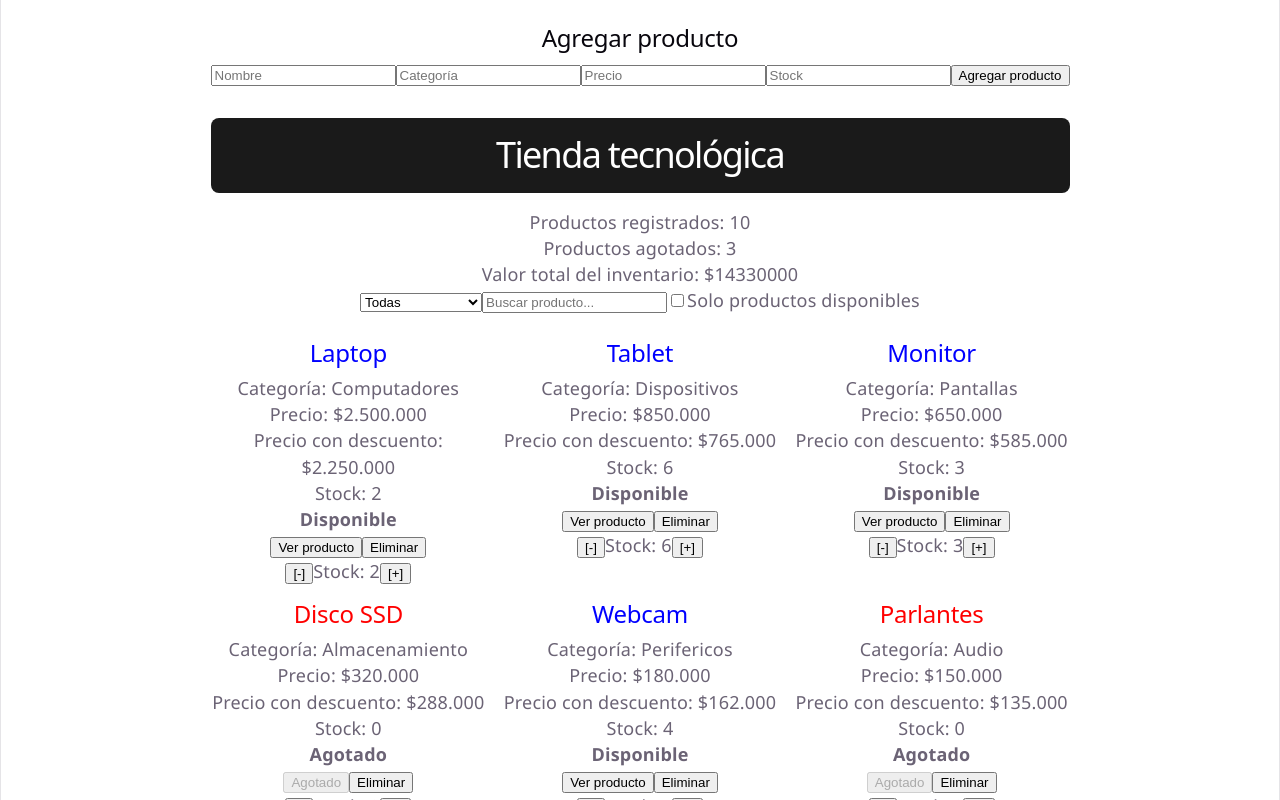
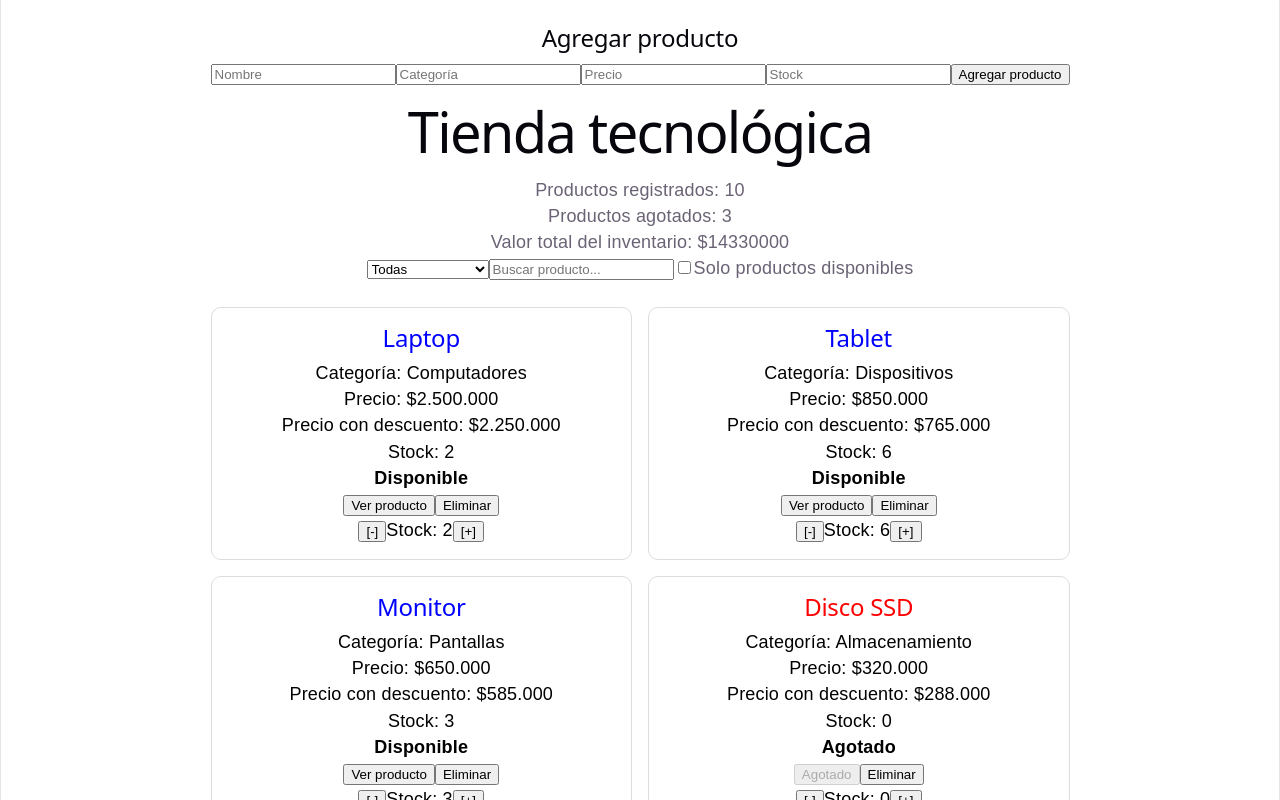
Before and after one commit to ireguisara09/react-js-ficha-3409609-Sara-Iregui, a React (Vite) app in the folder tienda-react/: page / in a window 1280 px wide. Shown: the top 800 px of the page. Built offline with nearby package versions, Linux system fonts and the light colour scheme.

Commit message:
Cambios CSS

```diff
--- a/tienda-react/src/App.css
+++ b/tienda-react/src/App.css
@@ -1,162 +1,18 @@
-/* ===== Variables de color y estilo base ===== */
-:root {
-  --color-fondo-oscuro: #1a1a1a;
-  --color-texto-claro: #ffffff;
-  --color-texto-secundario: #a9c6e8;
-  --color-boton: #4a5b7a;
-  --color-boton-hover: #5f7299;
-  --color-borde: #3a3a3a;
-}
-
-/* ===== Contenedor principal ===== */
 .contenedor {
-  max-width: 1000px;
+  max-width: 1100px;
   margin: 0 auto;
   padding: 24px;
-  font-family: "Segoe UI", Arial, sans-serif;
+  font-family: Arial, sans-serif;
 }
-
-/* ===== Título principal ===== */
-.contenedor h1 {
-  background-color: var(--color-fondo-oscuro);
-  color: var(--color-texto-claro);
-  text-align: center;
-  padding: 24px;
-  margin-bottom: 16px;
-  border-radius: 8px;
-  font-size: 2rem;
-}
-
-/* ===== Indicadores de inventario ===== */
-.indicadores {
-  background-color: var(--color-fondo-oscuro);
-  color: var(--color-texto-secundario);
-  text-align: center;
-  padding: 12px;
-  margin-bottom: 24px;
-  border-radius: 8px;
-}
-
-.indicadores p {
-  margin: 4px 0;
-  font-size: 0.95rem;
-}
-
-/* ===== Sección de filtros ===== */
-/* Aquí se corrige el tamaño y la separación pedida en la observación 2 */
-.filtros {
-  background-color: var(--color-fondo-oscuro);
-  display: flex;
-  flex-wrap: wrap;
-  align-items: center;
-  gap: 16px;
-  padding: 16px 20px;
-  border-radius: 8px;
-  margin-bottom: 24px;
-}
-
-.filtros select,
-.filtros input[type="text"] {
-  height: 42px;
-  padding: 0 12px;
-  font-size: 1rem;
-  border-radius: 6px;
-  border: 1px solid var(--color-borde);
-  background-color: #2a2a2a;
-  color: var(--color-texto-claro);
-}
-
-.filtros input[type="text"] {
-  flex: 1;
-  min-width: 220px;
-}
-
-.checkbox-disponibles {
-  display: flex;
-  align-items: center;
-  gap: 8px;
-  color: var(--color-texto-claro);
-  font-size: 1rem;
-  white-space: nowrap;
-}
-
-.checkbox-disponibles input[type="checkbox"] {
-  width: 18px;
-  height: 18px;
-  cursor: pointer;
-}
-
-/* ===== Formulario agregar producto ===== */
-/* Ahora ubicado debajo de los filtros, según observación 1 */
-.formulario-producto {
-  background-color: var(--color-fondo-oscuro);
-  color: var(--color-texto-claro);
-  padding: 20px;
-  border-radius: 8px;
-  margin-bottom: 24px;
-  text-align: center;
-}
-
-.formulario-producto h2 {
-  margin-top: 0;
-  margin-bottom: 16px;
-  font-size: 1.4rem;
-}
-
-.campos-formulario {
-  display: flex;
-  flex-wrap: wrap;
-  gap: 12px;
-  justify-content: center;
-  margin-bottom: 16px;
-}
-
-.campos-formulario input {
-  flex: 1;
-  min-width: 150px;
-  height: 40px;
-  padding: 0 12px;
-  border-radius: 6px;
-  border: 1px solid var(--color-borde);
-  background-color: #2a2a2a;
-  color: var(--color-texto-claro);
-  font-size: 0.95rem;
-}
-
-.formulario-producto button {
-  background-color: var(--color-boton);
-  color: var(--color-texto-claro);
-  border: none;
-  padding: 10px 24px;
-  border-radius: 6px;
-  font-size: 1rem;
-  cursor: pointer;
-  transition: background-color 0.2s ease;
-}
-
-.formulario-producto button:hover {
-  background-color: var(--color-boton-hover);
-}
-
-/* ===== Grilla de productos ===== */
 .productos {
   display: grid;
-  grid-template-columns: repeat(auto-fill, minmax(220px, 1fr));
+  grid-template-columns: repeat(2, minmax(220px, 1fr));
   gap: 16px;
+  color: black;
 }
-
-/* ===== Responsive ===== */
-@media (max-width: 600px) {
-  .filtros {
-    flex-direction: column;
-    align-items: stretch;
-  }
-
-  .filtros input[type="text"] {
-    min-width: 0;
-  }
-
-  .campos-formulario {
-    flex-direction: column;
-  }
+.producto-card {
+  border: 1px solid #ddd;
+  border-radius: 10px;
+  padding: 16px;
+  background: white;
 }
```
Also changed, not shown: 1 other file (tests, documents, lock files or other folders).
